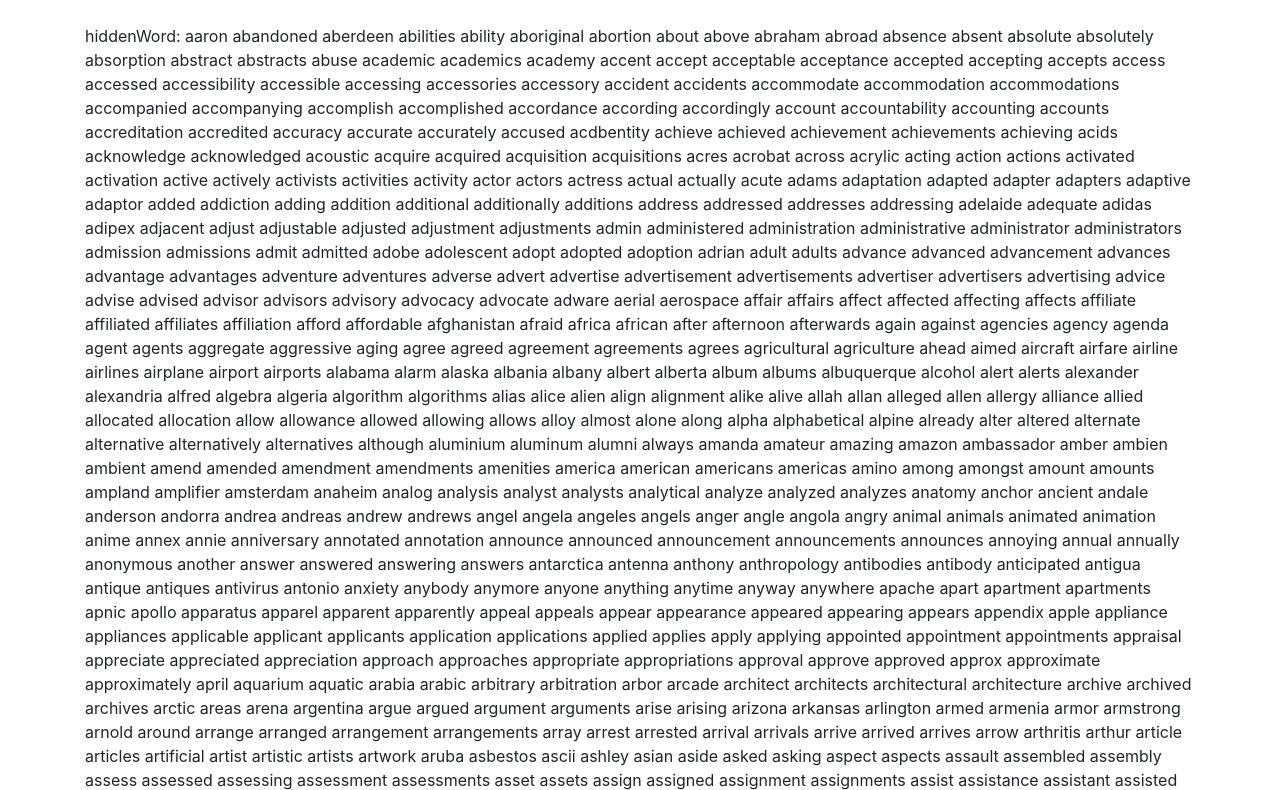
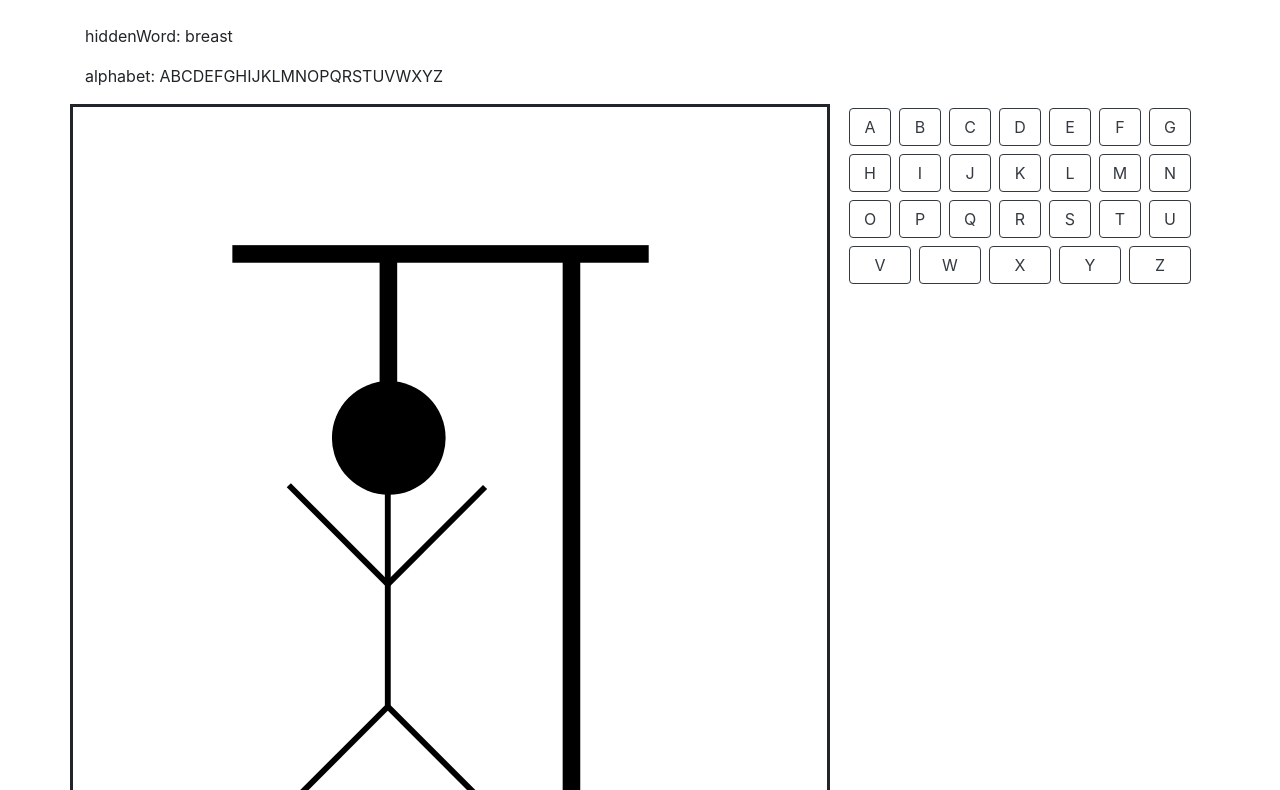
Before and after one commit to Hoppi164/hangman, a plain HTML site: page index.html in a window 1280 px wide. Shown: the part 56-846 px from the top of the page. Drawn offline with nearby package versions, Linux system fonts and the light colour scheme.

Commit message:
fixed issue causing full dictionary to be picked as a random word

```diff
--- a/index.html
+++ b/index.html
@@ -118,7 +118,7 @@ var app = new Vue({
 		readDictionary: async function () {
 			let dictionary = await fetch('wordlist.txt');
 			dictionary = await dictionary.text();
-			dictionary = dictionary.split('\r\n');
+			dictionary = dictionary.split('\n');
 			return dictionary
 		},
 
```
